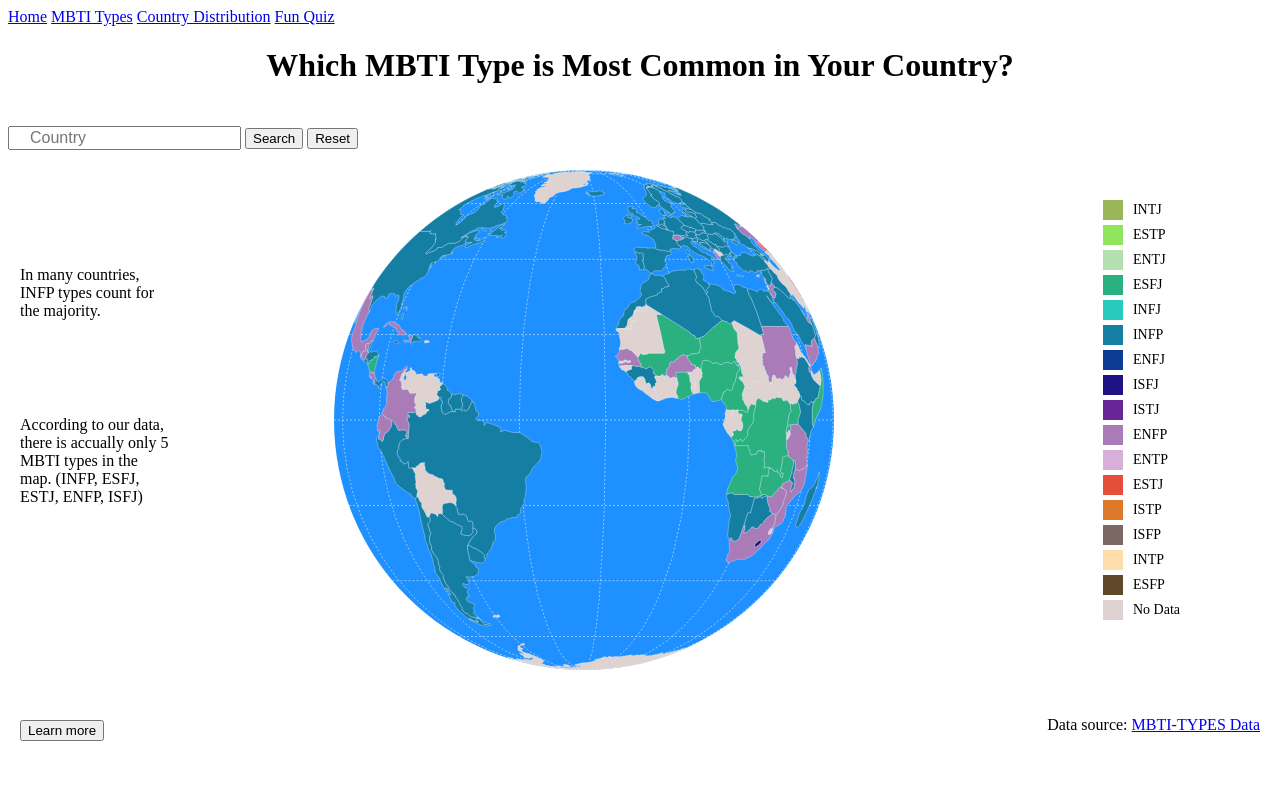
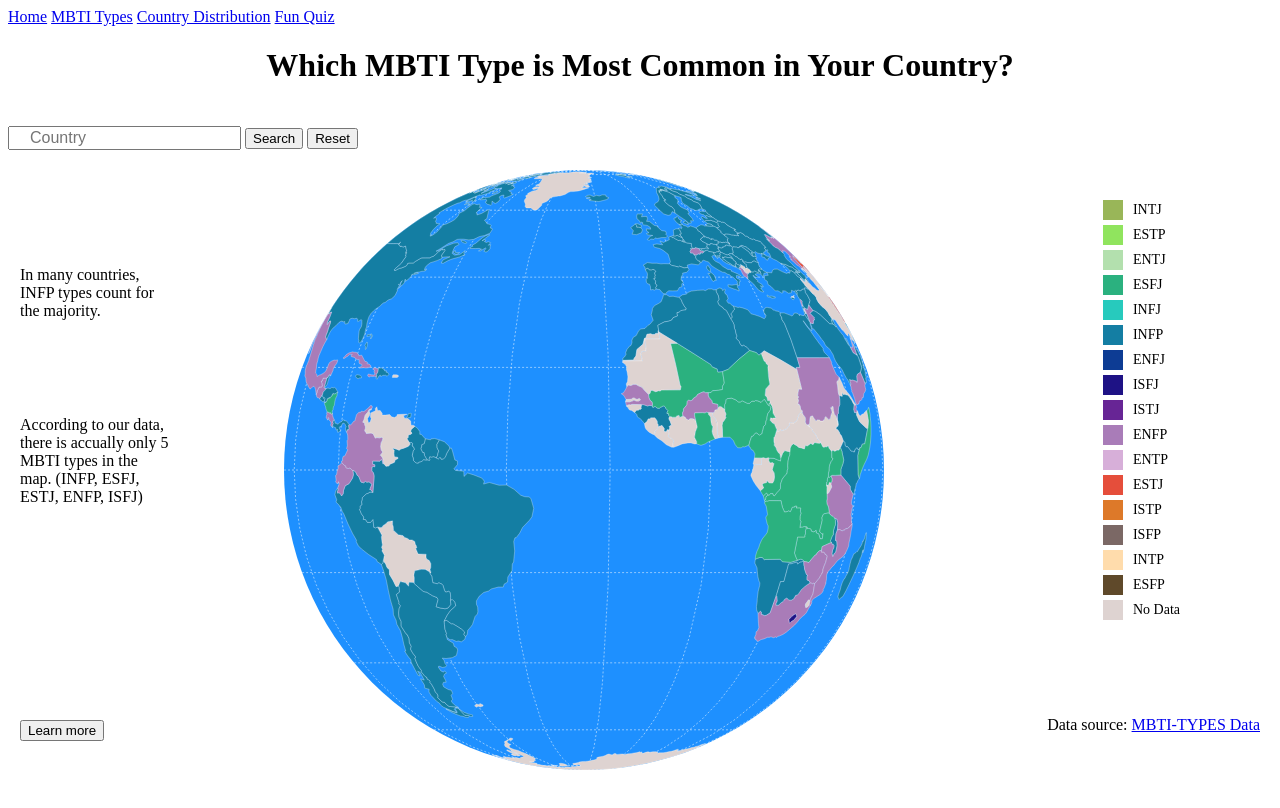
Before and after one commit to jessiezhang199/dsc106_final, a SvelteKit app: page /vis in a window 1280 px wide. Shown: the top 808 px of the page. Built offline with nearby package versions, Linux system fonts and the light colour scheme.

Commit message:
Update +page.svelte

```diff
--- a/src/routes/vis/+page.svelte
+++ b/src/routes/vis/+page.svelte
@@ -4,7 +4,6 @@
   import { geoNaturalEarth1, geoPath, geoOrthographic} from 'd3-geo';
   import { goto } from '$app/navigation';
   import { base } from '$app/paths';
-  import { zoom } from 'd3-zoom';
 
   let mbtiData = [], mapData;
   const colorScale = d3.scaleOrdinal(d3.schemeCategory10);
@@ -74,10 +73,9 @@
 
   function drawMap() {
     const width = 900;
-    const height = 500;
+    const height = 600;
     let dragging = false;
     let dragStart, dragEnd;
-    let accumulatedRotation = [0, 0];
     let rotationTimer;
 
     const svg = d3.select('#map').html('')
@@ -85,10 +83,9 @@
       .attr('width', width)
       .attr('height', height)
       .call(d3.drag().on('start', dragStartHandler).on('drag', dragged).on('end', dragEndHandler))
-      .call(d3.zoom().on('zoom', zoomed));
 
 
-    const projection = geoOrthographic().translate([width / 2, height / 2]).scale(250).rotate([0, 0]);
+    const projection = geoOrthographic().translate([width / 2, height / 2]).scale(300).rotate([0, 0]);
     const pathGenerator = geoPath().projection(projection);
     svg.append('circle')
     .attr('cx', width / 2)
@@ -156,15 +153,6 @@
       });
     }
 
-      function zoomed(event) {
-        const { transform } = event;
-        projection.translate(transform.apply([width / 2, height / 2]));
-        projection.scale(transform.k * 250); // Adjust the scale based on the transformation
-
-        svg.select('circle').attr('r', projection.scale());
-        svg.selectAll('path.country').attr('d', pathGenerator);
-        svg.select('path.graticule').attr('d', pathGenerator);
-      }
       function dragStartHandler(event) {
         dragging = true;
         dragStart = projection.invert(d3.pointer(event));
```
